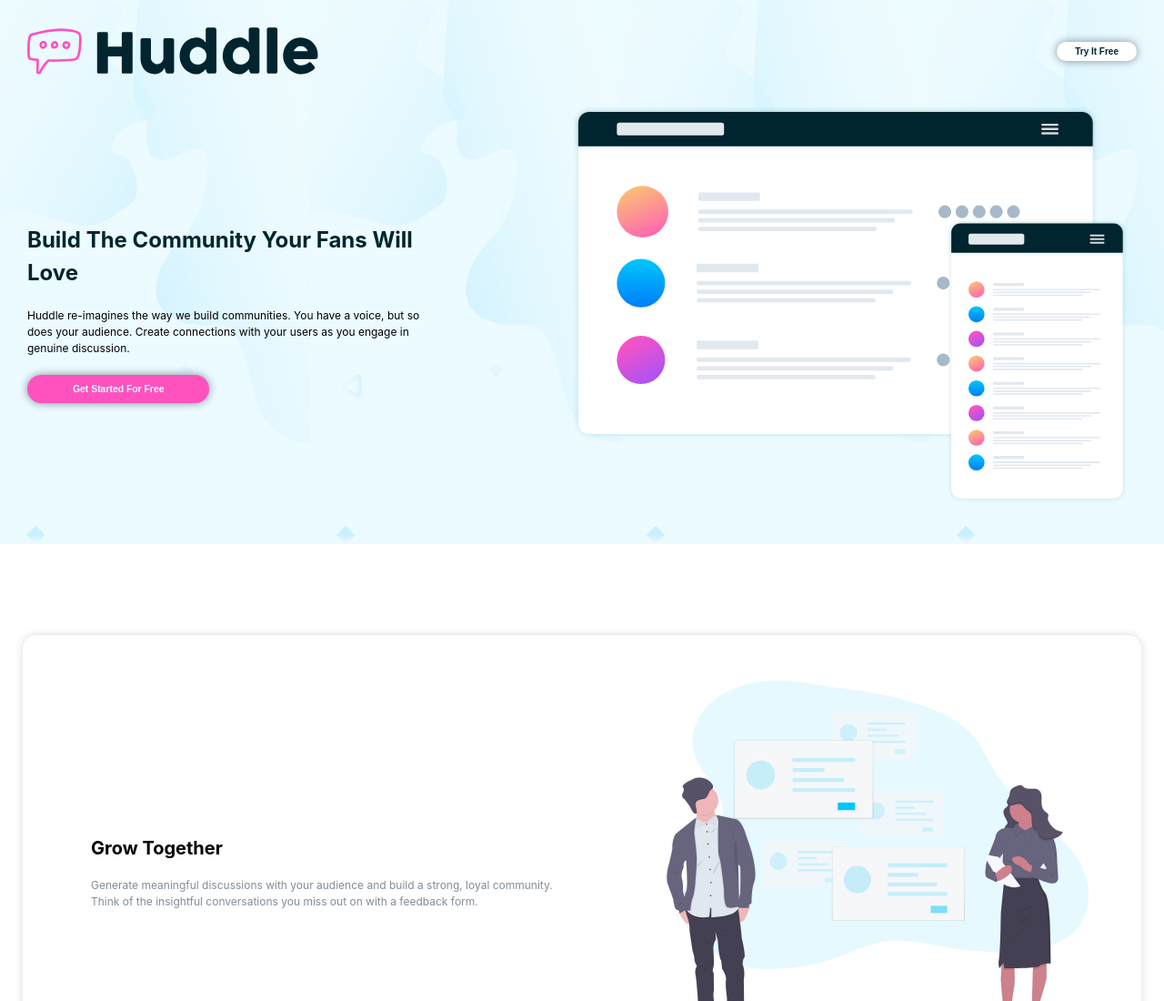
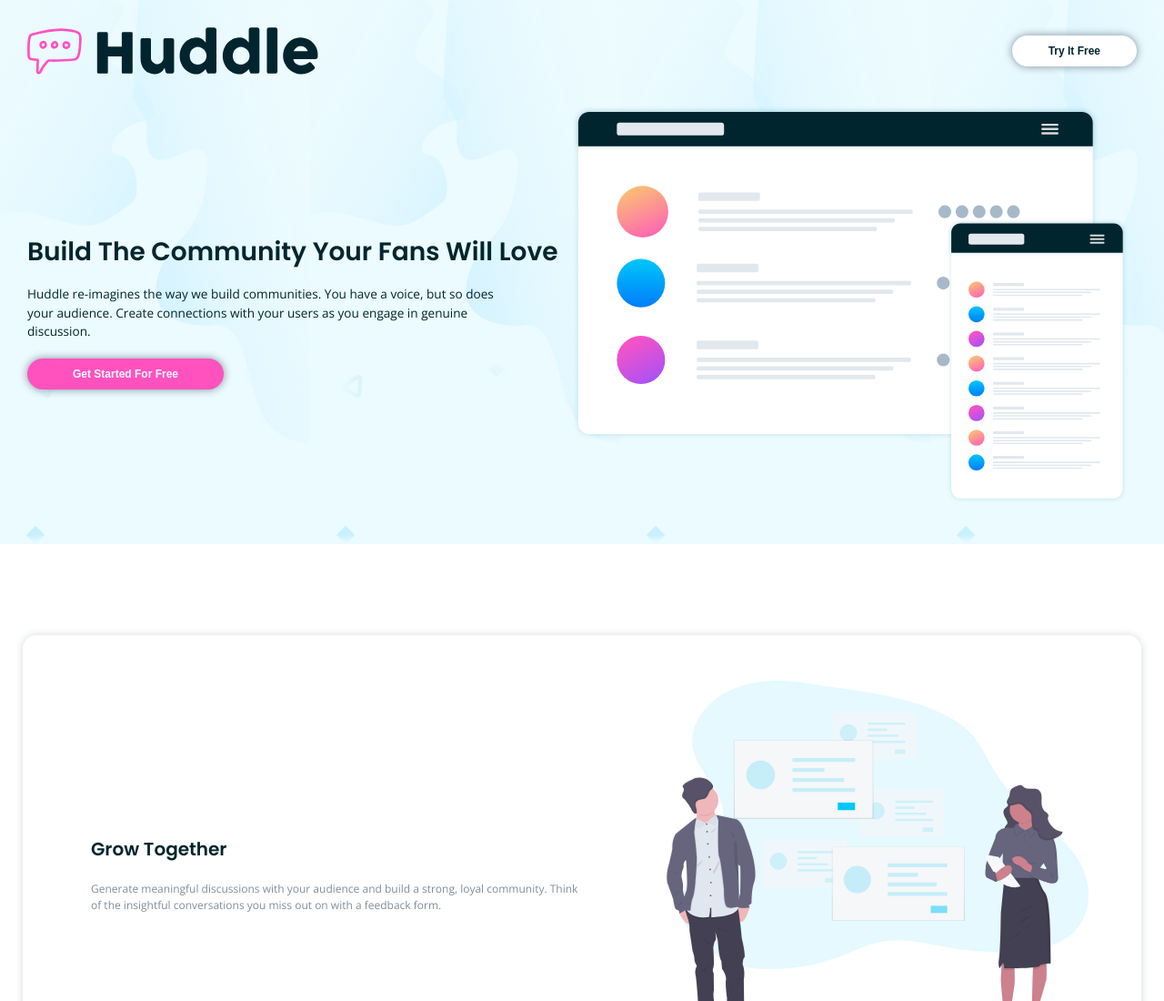
Before and after one commit to Chanda-Abdul/Huddle-landing-page, a React (Create React App) app: page / in a window 1280 px wide. Shown: the top 1100 px of the page at 91% size. Built offline with nearby package versions, Linux system fonts and the light colour scheme.

Commit message:
update for deploy

```diff
--- a/src/App.css
+++ b/src/App.css
@@ -1,15 +1,5 @@
+@import url("https://fonts.googleapis.com/css2?family=Open+Sans:wght@300;400;700&family=Poppins:wght@600&display=swap");
 @import url("https://fonts.googleapis.com/css2?family=Open+Sans:ital,wght@0,700;1,400&family=Poppins:wght@600&display=swap");
-body {
-  margin: 0;
-  font-family: -apple-system, BlinkMacSystemFont, 'Segoe UI', 'Roboto', 'Oxygen', 'Ubuntu', 'Cantarell', 'Fira Sans', 'Droid Sans', 'Helvetica Neue', sans-serif;
-  -webkit-font-smoothing: antialiased;
-  -moz-osx-font-smoothing: grayscale;
-}
-
-code {
-  font-family: source-code-pro, Menlo, Monaco, Consolas, 'Courier New', monospace;
-}
-
 * {
   -webkit-box-sizing: border-box;
           box-sizing: border-box;
--- a/src/App.scss
+++ b/src/App.scss
@@ -1,16 +1,3 @@
-body {
-  margin: 0;
-  font-family: -apple-system, BlinkMacSystemFont, 'Segoe UI', 'Roboto', 'Oxygen',
-    'Ubuntu', 'Cantarell', 'Fira Sans', 'Droid Sans', 'Helvetica Neue',
-    sans-serif;
-  -webkit-font-smoothing: antialiased;
-  -moz-osx-font-smoothing: grayscale;
-}
-
-code {
-  font-family: source-code-pro, Menlo, Monaco, Consolas, 'Courier New',
-    monospace;
-}
 
 * {
   box-sizing: border-box;
@@ -18,7 +5,7 @@ code {
   padding: 0;
 }
 
-@import url("https://fonts.googleapis.com/css2?family=Open+Sans:ital,wght@0,700;1,400&family=Poppins:wght@600&display=swap");
+@import url('https://fonts.googleapis.com/css2?family=Open+Sans:wght@300;400;700&family=Poppins:wght@600&display=swap');@import url("https://fonts.googleapis.com/css2?family=Open+Sans:ital,wght@0,700;1,400&family=Poppins:wght@600&display=swap");
 
 img {
   max-width: 100%;
--- a/src/components/styles/CallToAction.styled.js
+++ b/src/components/styles/CallToAction.styled.js
@@ -10,7 +10,10 @@ export const CallToActionStyled = styled.div`
   padding: 20px 10px;
   background-color: ${({ bg }) => bg || "#fff"};
   color: ${({ color }) => color || "var(--very-dark-cyan)"};
-  @include call-to-action();
+  font-family: "Open Sans", sans-serif;
+  font-size: 18px;
+  font-weight: 700;
+  color: var(--grayish-blue);
 
   h2 {
     font-size: 1.1rem;
@@ -27,7 +30,11 @@ export const CallToActionStyled = styled.div`
   }
 
   @media (min-width: ${({ theme }) => theme.desktop}) {
-    max-width: 25vw;
-    margin: 5px 15vw;
+    max-width: 50%;
+    margin: 5px 25vw;
+
+    button {
+      max-width: 50%;
+  }
   }
 `;
--- a/src/components/styles/Card.styled.js
+++ b/src/components/styles/Card.styled.js
@@ -29,15 +29,15 @@ export const StyledCard = styled.div`
     }
 
     h2 {
-      @include heading();
-      font-size: 1.5rem;
+
+      font-size: 1.25rem;
       padding: 20px 0 10px 0;
     }
     p {
-      @include body();
+      font-weight: 400;
       width: 75vw;
       color: var(--grayish-blue);
-      font-size: 1rem;
+      font-size: .75rem;
       padding: 10px;
       margin: 10px 0 30px 0;
     }
@@ -73,4 +73,41 @@ export const StyledCard = styled.div`
       font-size: 0.75rem;
     }
   }
+
+  @media (min-width: ${({ theme }) => theme.desktop}) {
+    flex-direction: ${({ layout }) => layout || "row-reverse"};
+    margin: 50px 25px;
+    padding: 25px;
+
+
+    justify-content: space-between;
+    /* width: auto; */
+
+    .card-body {
+      display: flex;
+      flex-direction: column;
+      justify-content: space-between;
+      padding: 10px 35px;
+    }
+    img {
+      width: 70%;
+      padding: 25px ;
+
+    }
+
+    h2 {
+      width: 100%;
+      margin: 0;
+      padding: 20px 25px;
+      font-size: 1.5rem;
+      text-align: left;
+    }
+    p {
+      width: 75%;
+      margin: 0;
+      padding: 0 25px;
+      font-size: 1rem;
+      text-align: left;
+    }
+  }
 `;
--- a/src/components/styles/Global.js
+++ b/src/components/styles/Global.js
@@ -8,10 +8,15 @@ h3,
 h4,
 h5,
 h6 {
-  @include heading();
+  font-family: "Poppins", sans-serif;
+  font-size: 18px;
+  color: var(--very-dark-cyan);
 }
 body {
-  @include body();
+  font-family: "Open Sans", sans-serif;
+  font-size: 18px;
+  font-weight: 400;
+  color: var(--very-dark-cyan);
   background: #fff;
   font-size: 1.15em;
   margin: 0;
--- a/src/components/styles/Header.styled.js
+++ b/src/components/styles/Header.styled.js
@@ -29,7 +29,13 @@ export const Nav = styled.nav`
 
 export const Logo = styled.img`
   @media (min-width: ${({ theme }) => theme.mobile}) {
+    width: 35vw;
+  }
+  @media (min-width: ${({ theme }) => theme.tablet}) {
     width: 25vw;
+  }
+  @media (min-width: ${({ theme }) => theme.desktop}) {
+    width: 15vw;
   }
 `;
 
@@ -46,10 +52,15 @@ export const StyledButton = styled.button`
   color: ${({ color }) => color || "var(--very-dark-cyan)"};
 
   &:hover {
-    opacity: 0.50;
+    opacity: 0.5;
     transform: scale(0.95);
     background-color: var(--pink);
     color: var(--very-pale-cyan);
+  }
+
+  @media (min-width: ${({ theme }) => theme.tablet}) {
+    padding: 10px 40px;
+    font-size: 0.75rem;
   }
 `;
 
@@ -58,6 +69,7 @@ export const StyledHero = styled.div`
   justify-content: space-around;
   align-items: center;
   max-width: 100%;
+  margin-top: 50px;
 
   @media (min-width: ${({ theme }) => theme.mobile}) {
     flex-direction: column;
@@ -72,15 +84,16 @@ export const StyledHero = styled.div`
       color: ${({ color }) => color || "var(--very-dark-cyan)"};
     }
     p {
-      @include call-to-action();
+      font-family: "Open Sans", sans-serif;
+      font-weight: 300;
       padding: 10px;
       font-size: 1rem;
-      margin: 10px ;
+      margin: 10px;
       text-align: center;
     }
     button {
       align-self: center;
-      margin: 30px 60px ;
+      margin: 30px 60px;
     }
   }
   @media (min-width: ${({ theme }) => theme.tablet}) {
@@ -96,19 +109,19 @@ export const StyledHero = styled.div`
       padding: 25px 0;
     }
     h1 {
-      width: 75%;
+      width: 100%;
       padding: 20px 0 0 0;
-      font-size: 1.5rem;
-      line-height: 2.25rem;
+      font-size: 1.75rem;
+      line-height: 2rem;
       margin: 0;
       text-align: left;
       color: ${({ color }) => color || "var(--very-dark-cyan)"};
     }
     p {
       @include call-to-action();
-      width: 75%;
+      width: 90%;
       padding: 10px 0;
-      font-size: 0.75rem;
+      font-size: 0.85rem;
       margin: 10px 0;
       text-align: left;
     }
@@ -116,8 +129,28 @@ export const StyledHero = styled.div`
       text-align: left;
       align-self: left;
       margin: 0 auto 0 0;
-      font-size: 0.65rem;
+      font-size: 0.75rem;
       width: fit-content;
+    }
+  }
+
+  @media (min-width: ${({ theme }) => theme.desktop}) {
+    flex-direction: row;
+    justify-content: space-around;
+    margin: 25px 75px;
+
+    .hero-text {
+      width: 60%;
+    }
+
+    h1 {
+      width: 60%;
+      font-size: 2.25rem;
+      line-height: 2.5rem;
+    }
+    p {
+      width: 50%;
+      font-size: 1rem;
     }
   }
 `;
@@ -131,4 +164,9 @@ export const Image = styled.img`
   @media (min-width: ${({ theme }) => theme.tablet}) {
     width: 50%;
   }
+
+  @media (min-width: ${({ theme }) => theme.desktop}) {
+    width: 40%;
+    padding: 25px;
+  }
 `;
```
Also changed, not shown: 1 other file (tests, documents, lock files or other folders).
